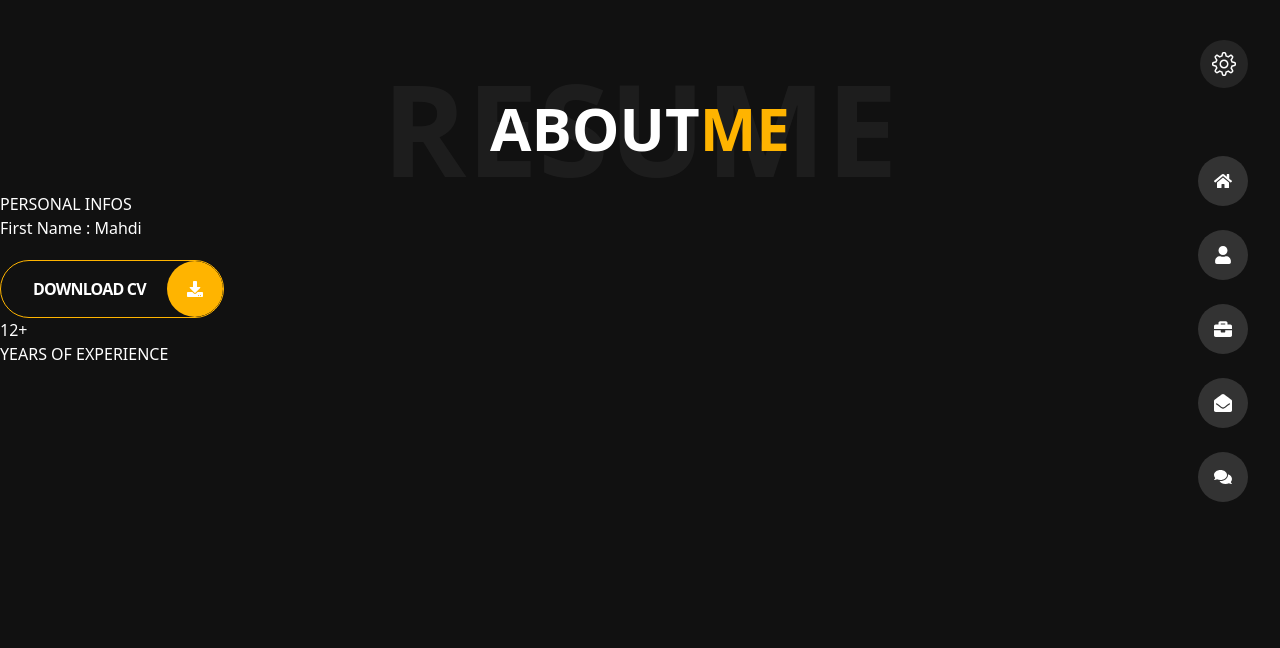
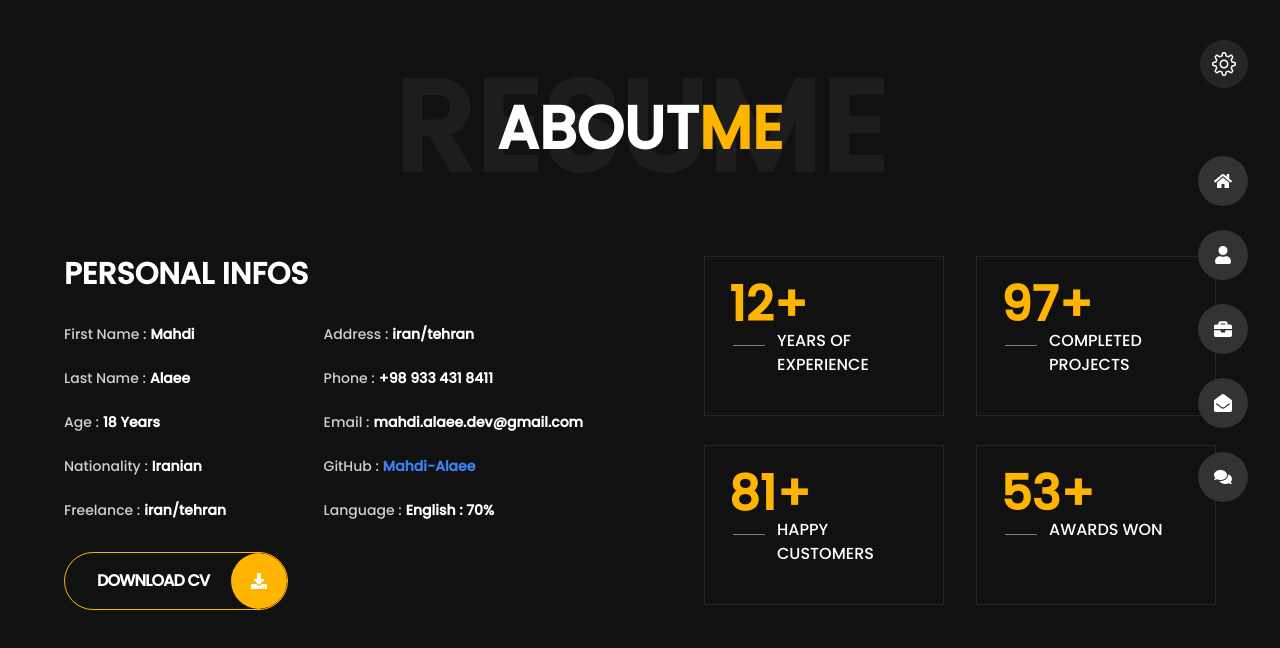
Before and after one commit to Mahdi-Alaee/My-Personal-Website, a React (Vite) app: page /about in a window 1280 px wide. Shown: the top 648 px of the page. Built offline with nearby package versions, Linux system fonts and the light colour scheme.

Commit message:
personal infos styles

```diff
--- a/src/Routes.tsx
+++ b/src/Routes.tsx
@@ -1,6 +1,6 @@
 import { RouteObject } from "react-router-dom";
 import Index from "./pages/Index";
-import About from "./pages/About";
+import About from "./pages/About/About";
 
 export const routes: RouteObject[] = [
   { path: "", element: <Index /> },
--- a/src/components/Menu/Menu.tsx
+++ b/src/components/Menu/Menu.tsx
@@ -24,12 +24,12 @@ const Menu: React.FC<MenuProps> = ({ isMenuOpen }) => {
 
   return (
     <ul
-      className={`absolute w-screen h-screen z-50 pt-16 px-8 bg-darkBrown text-white
+      className={`fixed w-screen h-screen z-50 pt-16 px-8 bg-darkBrown text-white
      text-lg duration-500 sm:text-2xl ${
        isMenuOpen ? "left-0" : "-left-[100vw]"
      } lg:bg-transparent lg:right-0 lg:w-60 lg:h-auto lg:text-lg lg:top-20 lg:left-auto lg:flex lg:flex-col lg:items-end`}
     >
-      {menuItems.map((menuItem,index) => (
+      {menuItems.map((menuItem, index) => (
         <MenuItem key={index} {...menuItem} />
       ))}
     </ul>
--- a/src/components/ThemeButton.tsx
+++ b/src/components/ThemeButton.tsx
@@ -3,7 +3,7 @@ import { SlSettings } from "react-icons/sl";
 
 const ThemeButton: React.FC = () => {
     return (
-        <button className="absolute top-24 right-7 z-50 bg-darkBrown p-3 rounded-full duration-200 hover:bg-yellowColor lg:top-10 lg:right-8">
+        <button className="fixed top-24 right-7 z-50 bg-darkBrown p-3 rounded-full duration-200 hover:bg-yellowColor lg:top-10 lg:right-8">
             <SlSettings className="text-white text-4xl lg:text-2xl" />
         </button>
     )
--- a/src/index.css
+++ b/src/index.css
@@ -1,6 +1,12 @@
 @tailwind base;
 @tailwind components;
 @tailwind utilities;
+
+/** fonts */
+@font-face {
+    font-family: poppins;
+    src: url('/fonts/poppins/Poppins-Medium.ttf') format(truetype);
+}
 
 /** Menu Button */
 .btn-menu {
@@ -8,7 +14,7 @@
     height: 50px;
     display: block;
     cursor: pointer;
-    position: absolute;
+    position: fixed;
     top: 20px;
     right: 30px;
     z-index: 50;
@@ -72,3 +78,8 @@
     -webkit-transition: all .5s cubic-bezier(0.5, -0.6, 0.19, 1);
     transition: all .5s cubic-bezier(0.5, -0.6, 0.19, 1);
 }
+/** helper classes */
+.border-black-3 {
+    --tw-border-opacity: 1;
+    border-color: rgb(37 37 37 / var(--tw-border-opacity));
+}
--- a/src/pages/About.tsx
+++ /dev/null
@@ -1,58 +0,0 @@
-import { FaDownload } from "react-icons/fa";
-import LinkButton from "../components/LinkButton";
-
-const About: React.FC = () => {
-  return (
-    <div className="pt-16">
-      {/* page title */}
-      <h1 className="relative uppercase  font-black text-center">
-        <span className="text-white/5 text-9xl">resume</span>
-        <div className="absolute left-0 right-0 bottom-0 top-0 m-auto w-max flex items-center text-6xl">
-          <span>About</span> <span className="text-yellowColor">Me</span>
-        </div>
-      </h1>
-      {/* personal infos */}
-      <section>
-        {/* left */}
-        <div>
-          {/* title */}
-          <h2>PERSONAL INFOS</h2>
-          {/* personal data container */}
-          <div>
-            {/* personal data item */}
-            <p>
-              <span>First Name :</span> <span>Mahdi</span>
-            </p>
-          </div>
-          <LinkButton
-            to="https://digikala.com"
-            icon={<FaDownload />}
-            className="max-w-56"
-          >
-            Download CV
-          </LinkButton>
-        </div>
-        {/* right */}
-        <ul>
-          {/* info box */}
-          <li>
-            {/* count */}
-            <h6>
-              12
-              {/* absolute element */}
-              <span>+</span>
-            </h6>
-            {/* entity */}
-            <span>
-              YEARS OF EXPERIENCE
-              {/* absolute element */}
-              <span></span>
-            </span>
-          </li>
-        </ul>
-      </section>
-    </div>
-  );
-};
-
-export default About;
--- /dev/null
+++ b/src/pages/About/About.tsx
@@ -0,0 +1,113 @@
+import { FaDownload } from "react-icons/fa";
+import LinkButton from "../../components/LinkButton";
+import { Link } from "react-router-dom";
+import { useState } from "react";
+import InfoBox from "./components/InfoBox";
+
+const About: React.FC = () => {
+  const [boxInfos] = useState([
+    { id: 1, count: 12, text: "YEARS OF EXPERIENCE" },
+    { id: 2, count: 97, text: "COMPLETED PROJECTS" },
+    { id: 3, count: 81, text: "HAPPY CUSTOMERS" },
+    { id: 4, count: 53, text: "AWARDS WON" },
+  ]);
+
+  return (
+    <div className="pt-28 sm:pt-16 container mx-auto px-6">
+      {/* page title */}
+      <h1 className="uppercase font-black text-center sm:relative">
+        <span className="hidden text-white/5 text-9xl sm:block">resume</span>
+        <div
+          className="fixed z-10 text-3xl p-5 w-full left-0 right-0  top-0 m-auto
+           flex items-center bg-darkBrown sm:absolute sm:bottom-0 sm:w-max sm:text-6xl sm:bg-transparent"
+        >
+          <span>About</span>{' '}<span className="text-yellowColor">Me</span>
+        </div>
+      </h1>
+      {/* personal infos */}
+      <section className="flex flex-col gap-y-12 sm:mt-16 lg:flex-row lg:gap-x-12 xl:justify-between">
+        {/* left */}
+        <div>
+          {/* title */}
+          <h2 className="text-xl font-extrabold sm:text-3xl">PERSONAL INFOS</h2>
+          {/* profile image */}
+          <img
+            src="https://tunis-next.netlify.app/assets/img/dark.jpg"
+            alt="mahdi alaee | مهدی علایی"
+            className="w-60 h-60 rounded-full border-2 border-gray-800 object-cover
+            mx-auto mt-5 sm:hidden"
+          />
+          {/* personal data container */}
+          <div className="grid grid-cols-2 mt-8 gap-y-6">
+            {/* personal data item */}
+            <p className="text-sm flex flex-col sm:flex-row sm:gap-x-1">
+              <span className="opacity-80">First Name :</span>{" "}
+              <span className="font-semibold">Mahdi</span>
+            </p>
+            <p className="text-sm flex flex-col sm:flex-row sm:gap-x-1">
+              <span className="opacity-80">Address :</span>{" "}
+              <span className="font-semibold">iran/tehran</span>
+            </p>
+            <p className="text-sm flex flex-col sm:flex-row sm:gap-x-1">
+              <span className="opacity-80">Last Name :</span>{" "}
+              <span className="font-semibold">Alaee</span>
+            </p>
+            <p className="text-sm flex flex-col sm:flex-row sm:gap-x-1">
+              <span className="opacity-80">Phone :</span>{" "}
+              <span className="font-semibold">+98 933 431 8411</span>
+            </p>
+            <p className="text-sm flex flex-col sm:flex-row sm:gap-x-1">
+              <span className="opacity-80">Age :</span>{" "}
+              <span className="font-semibold">18 Years</span>
+            </p>
+            <p className="text-sm flex flex-col sm:flex-row sm:gap-x-1 lg:flex-col xl:flex-row">
+              <span className="opacity-80">Email :</span>{" "}
+              <span className="font-semibold">mahdi.alaee.dev@gmail.com</span>
+            </p>
+            <p className="text-sm flex flex-col sm:flex-row sm:gap-x-1">
+              <span className="opacity-80">Nationality :</span>{" "}
+              <span className="font-semibold">Iranian</span>
+            </p>
+            <p className="text-sm flex flex-col sm:flex-row sm:gap-x-1">
+              <span className="opacity-80">GitHub :</span>{" "}
+              <Link
+                className="font-semibold text-blue-500"
+                to="https://github.com/Mahdi-Alaee"
+                target="_blank"
+              >
+                Mahdi-Alaee
+              </Link>
+            </p>
+            <p className="text-sm flex flex-col sm:flex-row sm:gap-x-1">
+              <span className="opacity-80">Freelance :</span>{" "}
+              <span className="font-semibold">iran/tehran</span>
+            </p>
+            <p className="text-sm flex flex-col sm:flex-row sm:gap-x-1">
+              <span className="opacity-80">Language :</span>{" "}
+              <span className="font-semibold">English : 70%</span>
+            </p>
+          </div>
+          <LinkButton
+            to="https://digikala.com"
+            icon={<FaDownload />}
+            className="max-w-56 mt-8"
+          >
+            Download CV
+          </LinkButton>
+        </div>
+        {/* right */}
+        <ul className="grid grid-cols-2 gap-8 xl:gap-y-6">
+          {boxInfos.map((info) => (
+            // info box
+            <InfoBox {...info} />
+          ))}
+        </ul>
+      </section>
+      <br />
+      <br />
+      <br />
+    </div>
+  );
+};
+
+export default About;
--- /dev/null
+++ b/src/pages/About/components/InfoBox.tsx
@@ -0,0 +1,25 @@
+interface InfoBoxProps {
+  count: number;
+  text: string;
+}
+
+const InfoBox: React.FC<InfoBoxProps> = ({ count, text }) => {
+  return (
+    <li className="p-6 border border-black-3 max-w-60 max-h-40">
+      {/* count */}
+      <h6 className="text-yellowColor text-4xl font-black sm:text-5xl">
+        {count}
+        {/* absolute element */}
+        <span className="">+</span>
+      </h6>
+      {/* entity */}
+      <span className="text-sm font-extralight sm:pl-12 sm:text-base sm:block sm:relative">
+        {text}
+        {/* absolute element */}
+        <span className="absolute left-1 top-4 w-8 border-b border-[#e5e7eb] border-opacity-50"></span>
+      </span>
+    </li>
+  );
+};
+
+export default InfoBox;
--- a/tailwind.config.js
+++ b/tailwind.config.js
@@ -9,6 +9,9 @@ export default {
         darkBrown: "#252525",
         lightBrown: "#333333",
       },
+      fontFamily:{
+      sans: ['poppins', 'sans-serif']
+      }
     },
     screens: {
       sm: "576px",
```
Also changed, not shown: public/fonts/poppins/Poppins-Medium.ttf (added).
